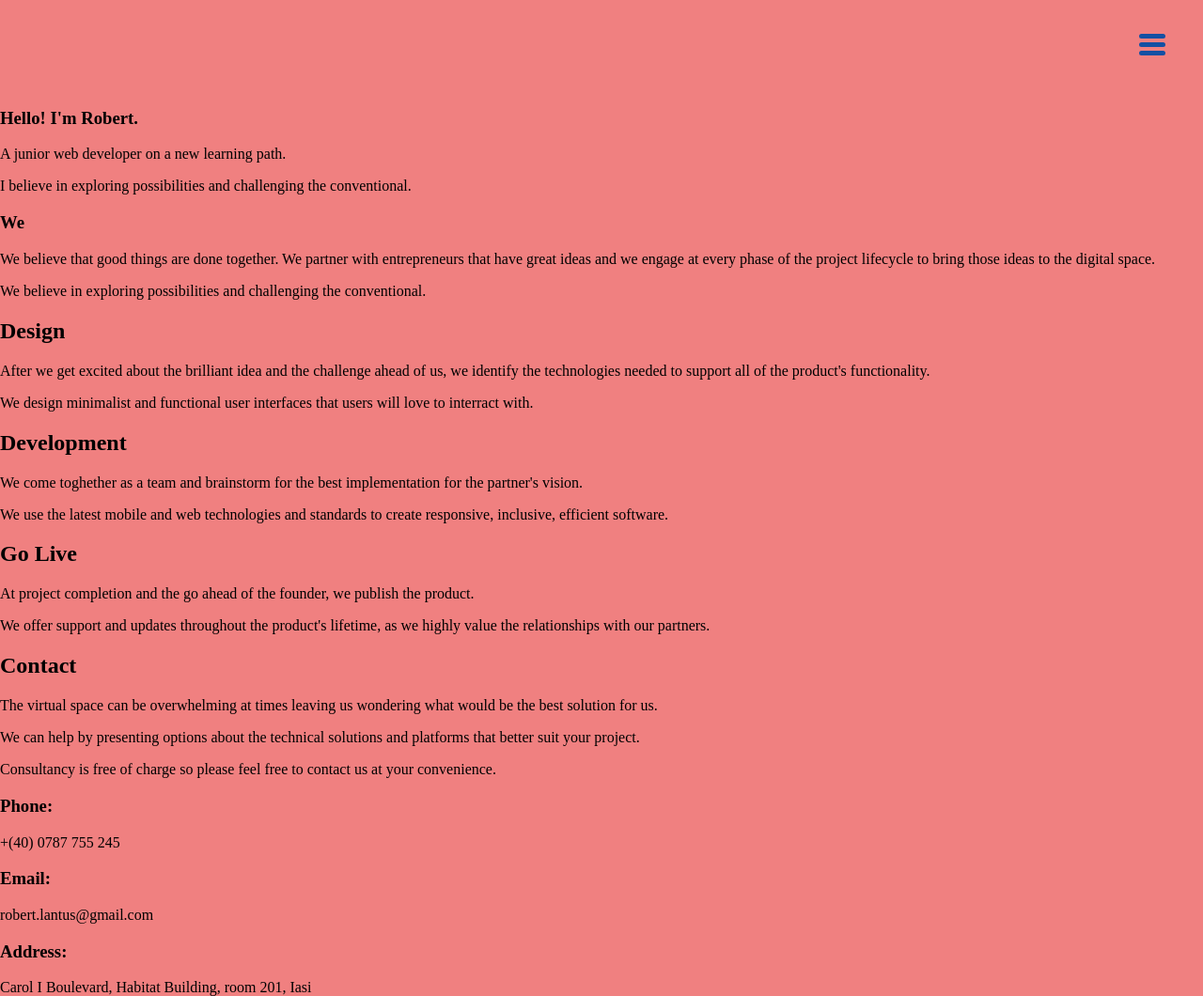
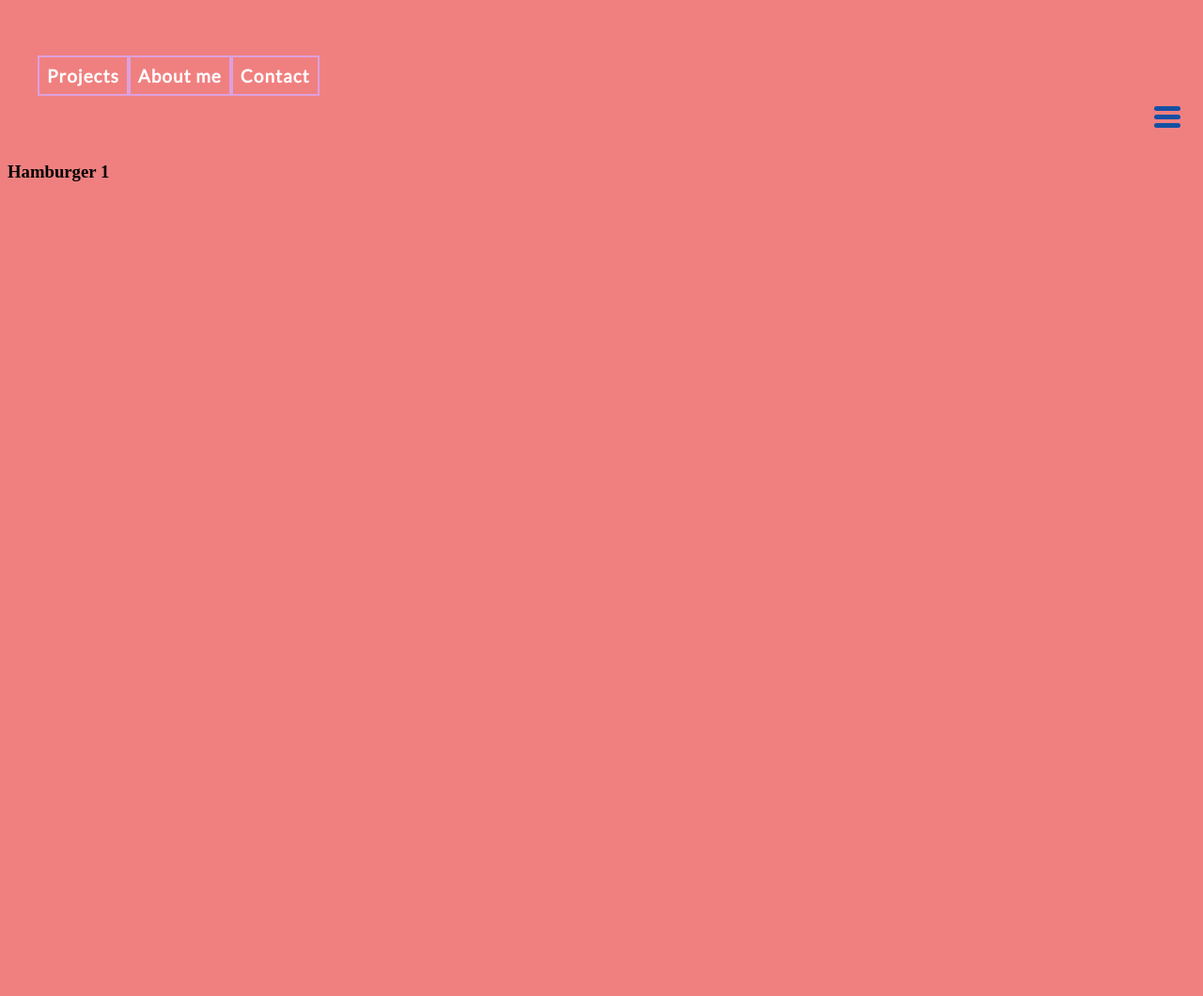
Before and after one commit to robie081/robert, a plain HTML site: page index.html in a window 1280 px wide. Shown: the whole page at 94% size. After the commit the page ends 800 px from the top, so only its background shows below. Drawn offline with Linux system fonts and the light colour scheme.

Commit message:
changed menu hamburger 1

```diff
--- a/index.html
+++ b/index.html
@@ -7,12 +7,14 @@
     <title>Robert</title>
     <link href='http://fonts.googleapis.com/css?family=Lato' rel='stylesheet' type='text/css'>
     <link href='http://fonts.googleapis.com/css?family=Raleway' rel='stylesheet' type='text/css'>
+
+    <link rel="stylesheet" href="reset.css">
     <link rel="stylesheet" href="style.css">
+
 </head>
 <body>
 
     <header>
-        <div class="wrap">
         <nav>
             <div class="btn">
                 <div class="one"></div>
@@ -21,84 +23,20 @@
             </div>
             <ul>
                 <li><a href="#">Projects</a></li>
-                    <li><a href="#">About Me</a></li>
+                <li><a href="#">About me</a></li>
                 <li><a href="#">Contact</a></li>
             </ul>
         </nav>
-        </div>
     </header>
 
     <main class="initial">
         <section>
             <article>
                 <div>
-                    <h1>Hello! I'm Robert.</h1>
-                </div>
-                <div>
-                    <p>A junior web developer on a new learning path.</p>
-                    <!-- <p>A beginner web developer on a new learning path.</p> -->
-                    <p>I believe in exploring possibilities and challenging the conventional.</p>
-                    <!-- <p>I believe it is essential to have the courage to explore, to reinvent yourself, to take on a new learning path.</p> -->
+                    <h1>Hamburger 1</h1>
+                    <!-- <h1>Hamburger 2 (smaller)</h1> -->
                 </div>
             </article>
-        </section>
-
-        <section>
-            <article class="we">
-                <div>
-                    <h1>We</h1>
-                </div>
-                <div class="pad">
-                    <p>We believe that good things are done together. We partner with entrepreneurs that have great ideas and we engage at every phase of the project lifecycle to bring those ideas to the digital space.</p>
-                    <p>We believe in exploring possibilities and challenging the conventional.</p>
-                </div>
-            </article>
-            <article class="design anima">
-                <div>
-                    <h2>Design</h2>
-                </div>
-                <div>
-                    <p>After we get excited about the brilliant idea and the challenge ahead of us, we identify the technologies needed to support all of the product's functionality.</p>
-                    <p>We design minimalist and functional user interfaces that users will love to interract with.</p>
-                </div>
-            </article>
-            <article class="develop anima">
-                <div>
-                    <h2>Development</h2>
-                </div>
-                <div>
-                    <p>We come toghether as a team and brainstorm for the best implementation for the partner's vision.</p>
-                    <p>We use the latest mobile and web technologies and standards to create responsive, inclusive, efficient software.</p>
-                </div>
-            </article>
-            <article class="golive anima">
-                <div>
-                    <h2>Go Live</h2>
-                </div>
-                <div>
-                    <p>At project completion and the go ahead of the founder, we publish the product.</p>
-                    <p>We offer support and updates throughout the product's lifetime, as we highly value the relationships with our partners.</p>
-                </div>
-            </article>
-        </section>
-
-        <section>
-            <div>
-                <h1>Contact</h1>
-            </div>
-            <div class="first pad">
-                <p>The virtual space can be overwhelming at times leaving us wondering what would be the best solution for us.</p>
-                <p>We can help by presenting options about the technical solutions and platforms that better suit your project.</p>
-                <p>Consultancy is free of charge so please feel free to contact us at your convenience.</p>
-            </div>
-            <div class="contact">
-                <h3>Phone:</h3>
-                <p>+(40) 0787 755 245</p>
-                <h3>Email:</h3>
-                <p>robert.lantus@gmail.com</p>
-                <h3>Address:</h3>
-                <p>Carol I Boulevard, Habitat Building, room 201, Iasi</p>
-            </div>
         </section>
     </main>
 
--- a/script.js
+++ b/script.js
@@ -17,10 +17,27 @@ btn.addEventListener('click', () => {
     ul.classList.toggle('open');
 });
 
+// Sticky Menu
+
+// window.onscroll = function() {
+//     myFunction();
+// }
+
+// const navBar = document.getElementById('navbar');
+// const sticky = navBar.offsetTop;
+
+// function myFunction() {
+//     if (window.pageYOffset >= sticky) {
+//         navBar.classList.add('sticky');
+//     } else {
+//         navBar.classList.remove('sticky');
+//     }
+// }
+
 // Toggle Initial Top
 
-const main = document.querySelector('main');
+// const main = document.querySelector('main');
 
-btn.addEventListener('click', () => {
-    main.classList.toggle('position');
-});
+// btn.addEventListener('click', () => {
+//     main.classList.toggle('position');
+// });
--- a/style.css
+++ b/style.css
@@ -1,3 +1,5 @@
+
+/* Hamburger 1 */
 
 *,
 *::before,
@@ -7,67 +9,24 @@
   box-sizing: border-box;
 }
 
-html {
-    -webkit-text-size-adjust: 100%;
-    -webkit-font-smoothing: antialiased;
-    -moz-osx-font-smoothing: grayscale;
+header {
+    /* border: 3px solid black; */
 }
 
-body {
-    margin: 0;
-    padding: 0;
-}
-
-header {
-    /* border: 3px solid black; */
-    position: fixed;
-    top: 0;
-    left: 0;
-    right: 0;
-    padding: 0.8em 1.6em;
-    transition: all 0.5s ease-out 0.4s;
-    /* width: 100%; */
-}
-
-ul {
-    /* border: 2px solid orangered; */
-    list-style-type: none;
-    opacity: 0;
-    /* font-family: 'Lato', sans-serif; */
-    /* font-family: 'Raleway', sans-serif; */
-    font-family: -apple-system, BlinkMacSystemFont, 'Segoe UI', Roboto, Oxygen, Ubuntu, Cantarell, 'Open Sans', 'Helvetica Neue', sans-serif;
-    /* font-size: 1rem; */
-    transition: all 0.5s ease-out 0.4s;
-    /* text-transform: uppercase; */
-    font-weight: 600;
-    padding-top: 1.5rem;
-    padding-bottom: 1.5rem;
-    font-size: 1.125rem;
-}
-
-ul a {
-    color: white;
-    text-decoration: none;
-}
-
-ul li {
-    /* border: 2px solid orange; */
-    padding: 0.5rem;
-    margin-left: -1.5rem;
+nav {
+    /* border: 3px solid firebrick; */
+    display: flex;
+    flex-direction: column;
+    padding: 1rem;
 }
 
 /* Right Side Cross */
 
 .btn {
+    align-self: flex-end;
     height: 28px;
     width: 28px;
     cursor: pointer;
-    position: absolute;
-    /* top: 1.9rem; */
-    top: 1.5rem;
-    /* right: 2.5rem; */
-    right: 1.875rem;
-    z-index: 2;
 }
 
 .btn div {
@@ -85,12 +44,36 @@ ul li {
 
 .change .two {
     opacity: 0;
-    background-color: white;
 }
 
 .change .three {
     transform: rotate(-45deg) translate(7px, -8px);
     background-color: white;
+}
+
+ul {
+    /* border: 2px solid orangered; */
+    display: none;
+    list-style-type: none;
+    font-family: 'Lato', sans-serif;
+    /* font-family: 'Raleway', sans-serif; */
+    transition: all 0.5s ease-out 0.4s;
+    padding: 1rem;
+    font-weight: 800;
+    font-size: 1.1875rem;
+    /* font-size: 1.25rem; */
+    letter-spacing: 1px;
+}
+
+ul a {
+    color: white;
+    text-decoration: none;
+
+}
+
+ul li {
+    /* border: 2px solid orange; */
+    padding: 0.5rem;
 }
 
 /* Menu */
@@ -101,28 +84,11 @@ header.open {
 
 ul.open {
     right: 0;
-    opacity: 1;
-}
-
-/* Toggle Initial Top */
-
-.initial {
-    position: relative;
-    top: 6rem;
-    transition: all 0.5s ease-out 0.4s;
-}
-
-.position {
-    /* display: none; */
-    position: relative;
-    top: 13rem;
-
+    display: block;
 }
 
 main {
     /* border: 3px solid plum; */
-    margin: 0;
-    padding: 0;
 }
 
 @media only screen and (orientation: landscape) {
@@ -131,53 +97,23 @@ main {
         background-color: whitesmoke;
     }
 
-    header {
-        border-radius: 5px;
-    }
-
-    .btn {
-        top: 2rem;
-        right: 2.5rem;
+    nav {
+        /* flex-direction: row; */
+        flex-direction: row-reverse;
+        justify-content: space-between;
     }
 
     ul {
         /* border: 2px solid orangered; */
-        /* top: .1em; */
-        right: -30em;
-        /* width: 30em; */
-        /* opacity: 0; */
-        /* background: 0; */
-        position: relative;
-        /* padding-bottom: 2rem; */
-        /* width: 40rem; */
-        margin-left: 5rem;
-        padding-top: 0;
-        padding-bottom: 0;
+        display: flex;
+        flex-direction: row;
+
     }
 
     ul li {
-        /* border: 2px solid black; */
-        /* float: left; */
-        display: inline-block;
-        width: 20%;
-        margin: 0rem 1rem;
-        padding: 5px;
-        /* padding: 0; */
-        /* padding-top: 2px; */
-        /* border: 0 none; */
+        border: 2px solid plum;
         text-align: center;
-        text-indent: 0;
-    }
-
-    ul li:first-child {
-        margin-left: -1rem;
-    }
-
-    .position {
-        /* display: none; */
-        position: relative;
-        top: 9rem;
-
+        /* text-indent: 0; */
     }
 }
 
@@ -187,17 +123,9 @@ main {
         background-color: lightcoral;
     }
 
-    header {
-        border-radius: 0;
-    }
-
     ul {
-        margin-left: 15rem;
+        /* margin-left: 15rem; */
         /* max-width: 40rem; */
-    }
-
-    .btn:hover {
-        opacity: 0.8;
     }
 }
 
```
Lines whose indentation alone changed are shown as unchanged.
